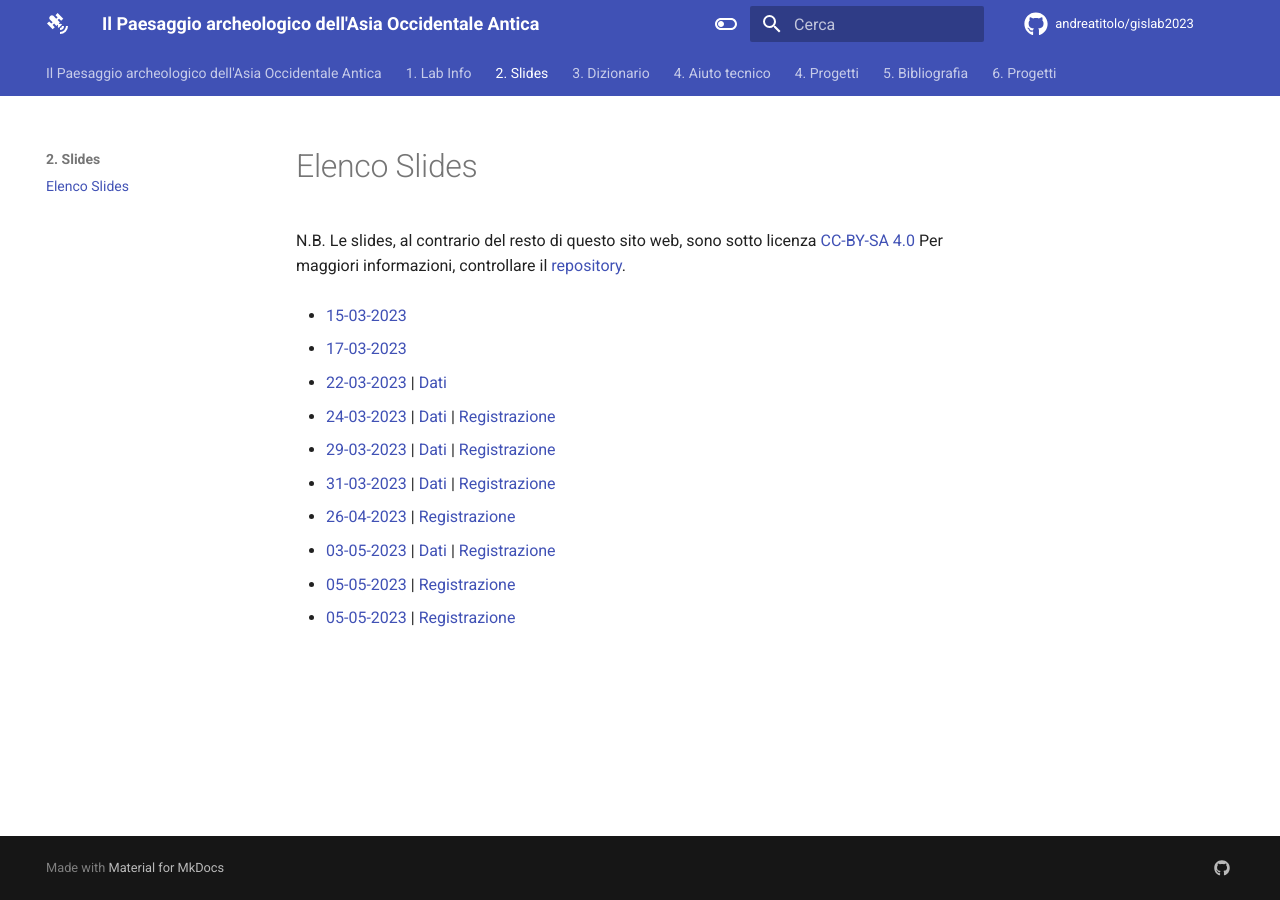
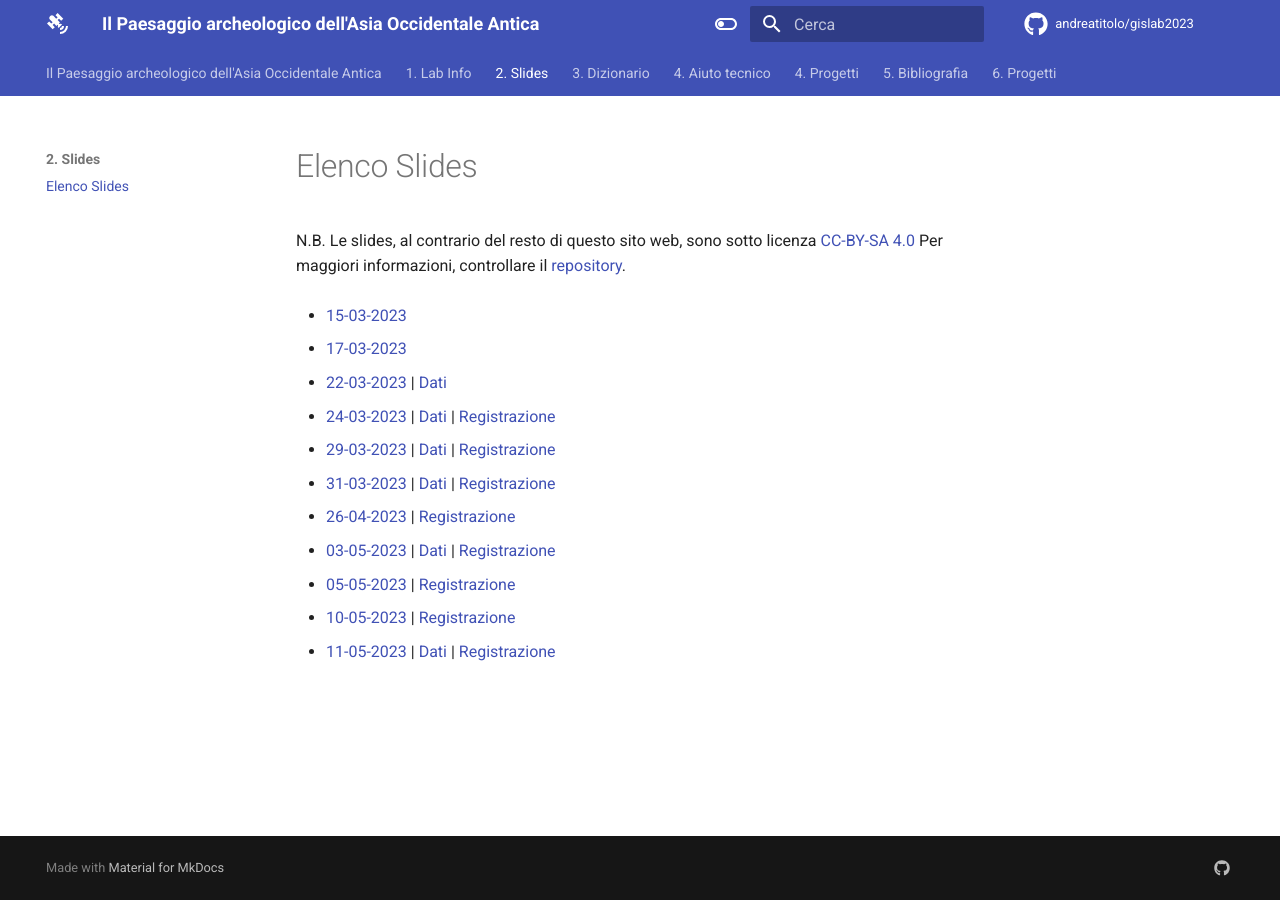
Before and after one commit to andreatitolo/gislab2023, an MkDocs documentation site: the page built from docs/2. Slides/Elenco Slides.md, in a window 1280 px wide. Built offline with MkDocs 1.6.1 and Material for MkDocs 9.7.7, drawn with Linux system fonts in a browser that asks for light colours; comment, search, counter and statistics services are not loaded.

Commit message:
update slides for lesson 11

```diff
--- a/docs/2. Slides/Elenco Slides.md
+++ b/docs/2. Slides/Elenco Slides.md
@@ -19,4 +19,6 @@ Per maggiori informazioni, controllare il [repository](https://codeberg.org/tito
 
 -  [05-05-2023](https://www.andreatitolo.com/slides/gislab/9.QGISVectorsOperations.html) | [Registrazione](https://kdrive.infomaniak.com/app/share/408009/4b49ca1b-ae74-4086-89f0-af773fb2041e)
 
-- [05-05-2023](https://www.andreatitolo.com/slides/gislab/10.QGISVectorsOperations2.html) | [Registrazione]()
+-  [10-05-2023](https://www.andreatitolo.com/slides/gislab/10.QGISVectorsOperations2.html) | [Registrazione](https://kdrive.infomaniak.com/app/share/408009/73d1ab08-e504-4c0a-b590-c950a1526b64)
+
+-  [11-05-2023](https://www.andreatitolo.com/slides/gislab/11.QGISGeoreferireMappa.html) | [Dati](https://kdrive.infomaniak.com/app/share/408009/12be458f-f29d-4e0c-b76b-8f17775634de) | [Registrazione]()
```
